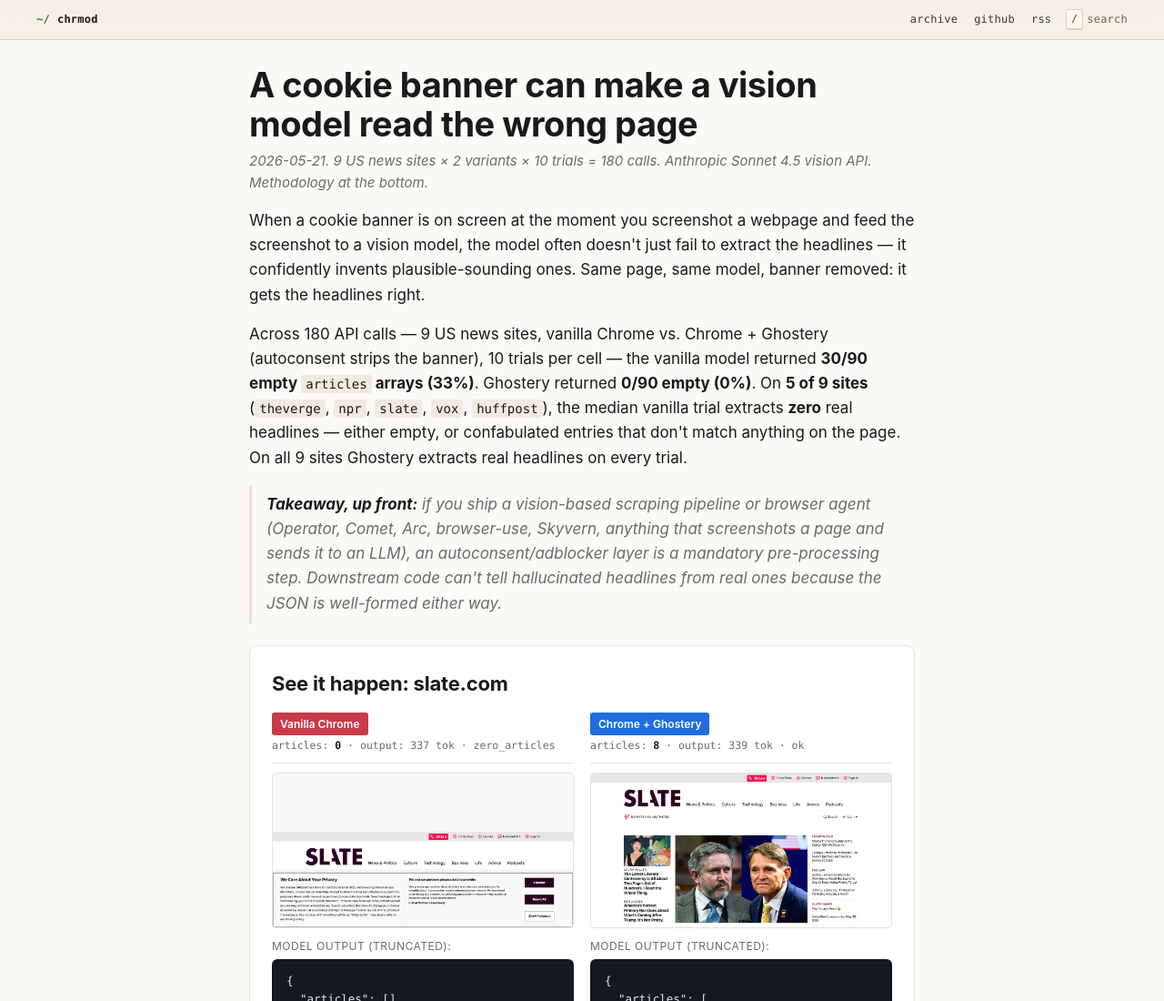
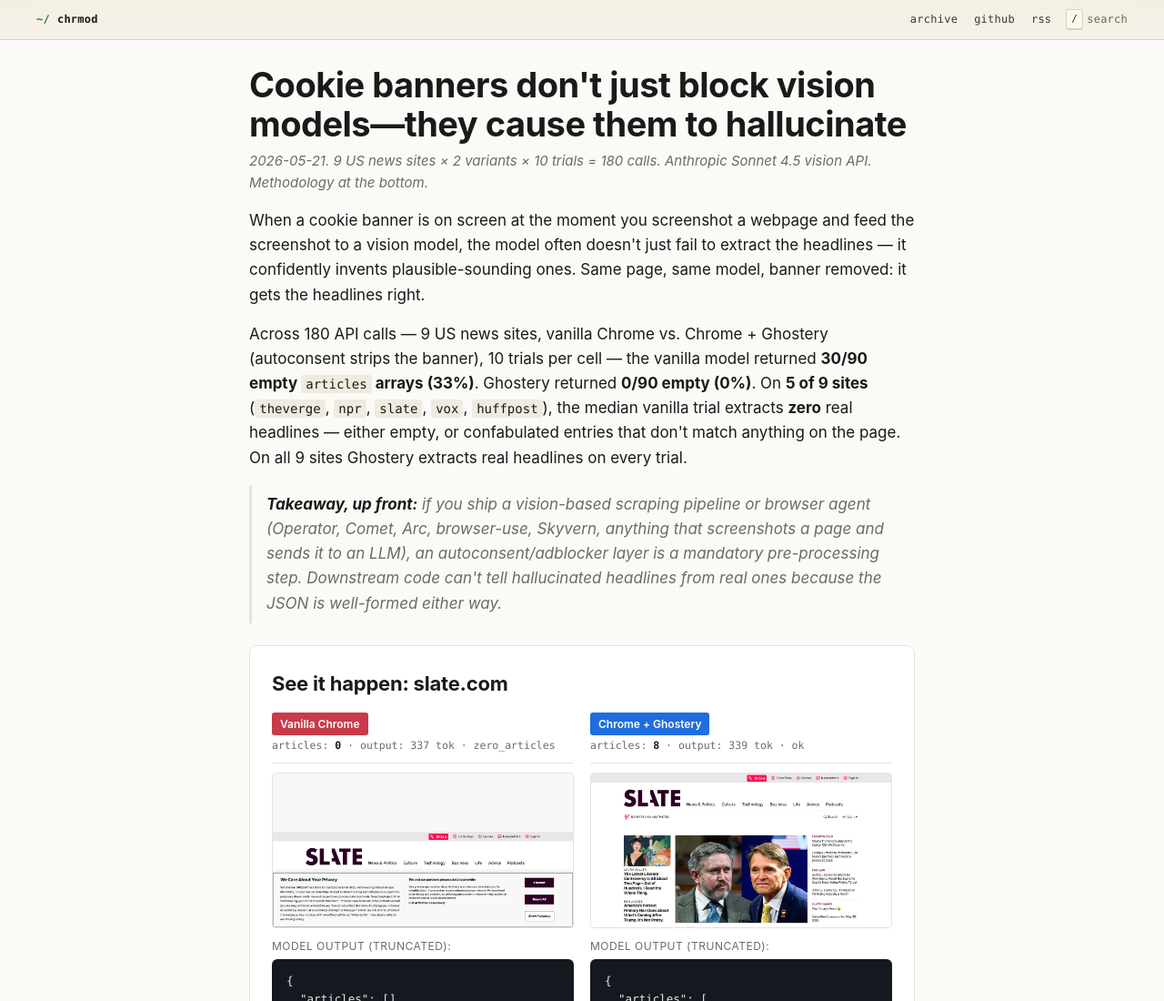
Before and after one commit to chrmod/chrmod.net, an Astro site: page /archive/cookie-banners-vision-models in a window 1280 px wide. Shown: the top 1100 px of the page at 91% size. Built offline with nearby package versions, Linux system fonts and the light colour scheme; Astro itself is replaced by a stand-in of ours; code samples lack their colours.

Commit message:
Reframe cookie-banners post around the hallucination finding

```diff
--- a/src/content/posts/cookie-banners-vision-models.md
+++ b/src/content/posts/cookie-banners-vision-models.md
@@ -1,5 +1,5 @@
 ---
-title: "A cookie banner can make a vision model read the wrong page"
+title: "Cookie banners make vision models hallucinate webpage content"
 description: "9 US news sites × 2 variants × 10 trials = 180 vision-API calls. With cookie banners on screen, the model returns empty arrays a third of the time — or worse, invents plausible-sounding headlines."
 date: 2026-05-21
 tags: ["ai", "vision", "browsers", "ghostery", "scraping"]
@@ -320,7 +320,7 @@ excerpt: "When a cookie banner is on screen at screenshot time, vision models of
 <div class="cookies-post">
 <div class="cookies-post-inner">
 
-<h1>A cookie banner can make a vision model read the wrong page</h1>
+<h1>Cookie banners don't just block vision models—they cause them to hallucinate</h1>
 <p class="meta">2026-05-21. 9 US news sites × 2 variants × 10 trials = 180 calls. Anthropic Sonnet 4.5 vision API. Methodology at the bottom.</p>
 
 <p>When a cookie banner is on screen at the moment you screenshot a webpage and feed the screenshot to a vision model, the model often doesn't just fail to extract the headlines — it confidently invents plausible-sounding ones. Same page, same model, banner removed: it gets the headlines right.</p>
```
